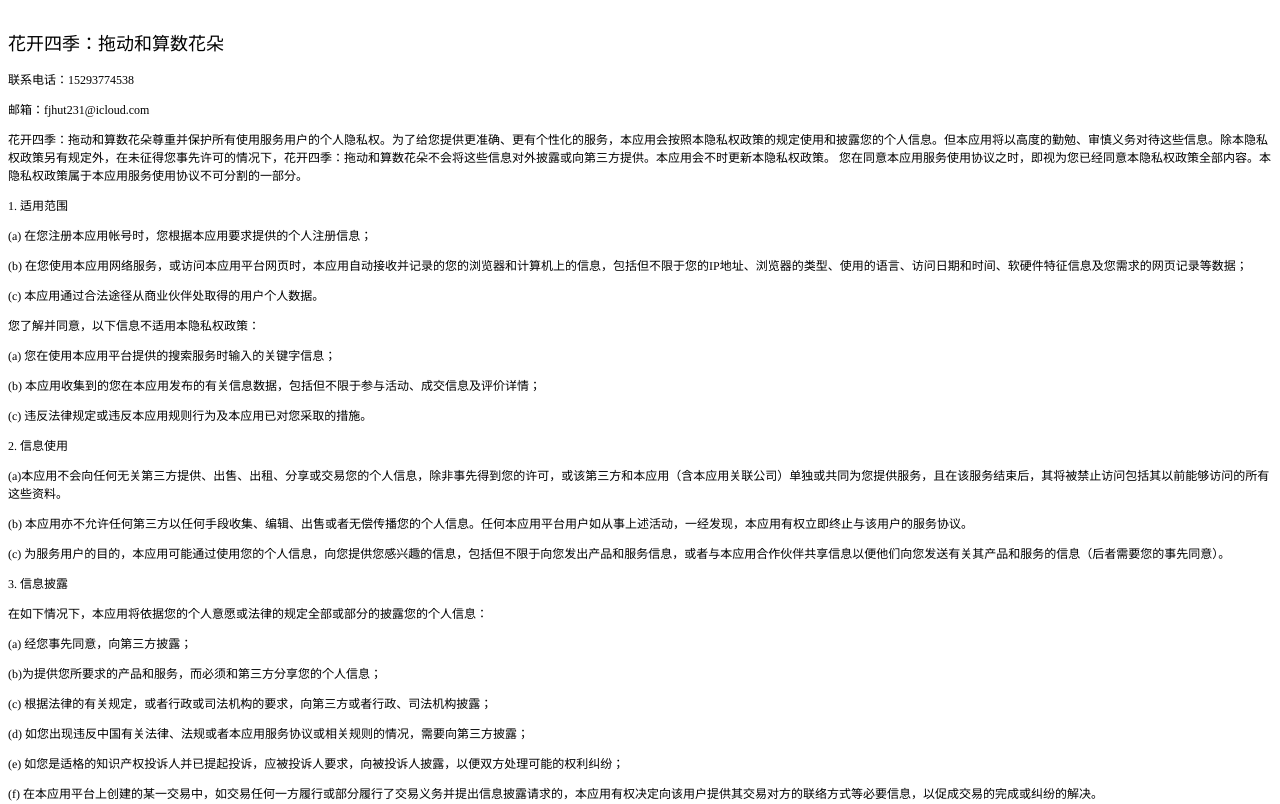
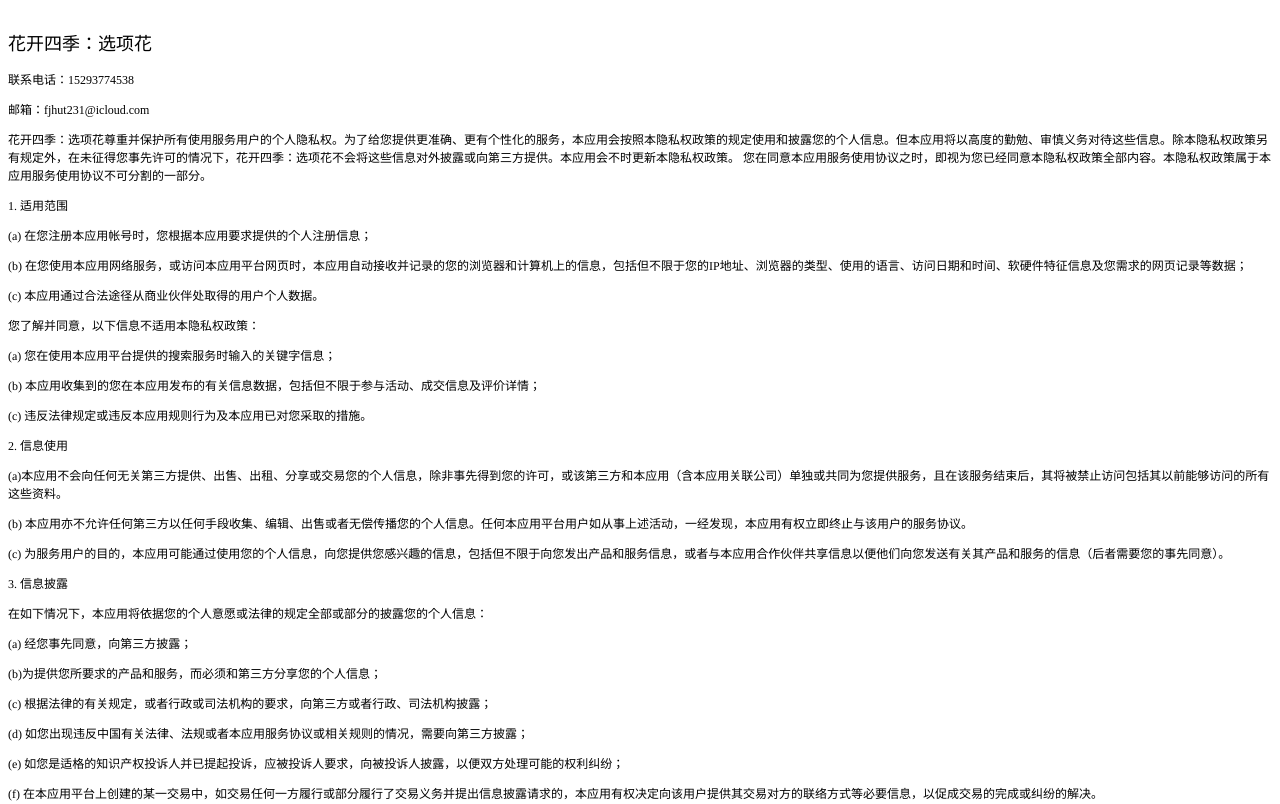
Before and after one commit to danshuihaibian/zenque, a plain HTML site: page index.html in a window 1280 px wide. Shown: the top 804 px of the page. Drawn offline with Linux system fonts and the light colour scheme.

Commit message:
Update index.html

```diff
--- a/index.html
+++ b/index.html
@@ -17,10 +17,10 @@
 </head>
 <body>
 <h2 style="margin: 0.0px 0.0px 14.9px 0.0px; font: 18.0px 'Songti SC'; -webkit-text-stroke: #000000"><span class="s1"><br>
-花开四季：拖动和算数花朵</span></h2>
+花开四季：选项花</span></h2>
 <p class="p2"><span class="s1">联系电话：15293774538</span></p>
 <p class="p2"><span class="s1">邮箱：fjhut231@icloud.com</span></p>
-<p class="p2"><span class="s1">花开四季：拖动和算数花朵尊重并保护所有使用服务用户的个人隐私权。为了给您提供更准确、更有个性化的服务，本应用会按照本隐私权政策的规定使用和披露您的个人信息。但本应用将以高度的勤勉、审慎义务对待这些信息。除本隐私权政策另有规定外，在未征得您事先许可的情况下，花开四季：拖动和算数花朵不会将这些信息对外披露或向第三方提供。本应用会不时更新本隐私权政策。</span><span class="s2"> </span><span class="s1">您在同意本应用服务使用协议之时，即视为您已经同意本隐私权政策全部内容。本隐私权政策属于本应用服务使用协议不可分割的一部分。</span><span class="s2"><span class="Apple-converted-space"> </span></span></p>
+<p class="p2"><span class="s1">花开四季：选项花尊重并保护所有使用服务用户的个人隐私权。为了给您提供更准确、更有个性化的服务，本应用会按照本隐私权政策的规定使用和披露您的个人信息。但本应用将以高度的勤勉、审慎义务对待这些信息。除本隐私权政策另有规定外，在未征得您事先许可的情况下，花开四季：选项花不会将这些信息对外披露或向第三方提供。本应用会不时更新本隐私权政策。</span><span class="s2"> </span><span class="s1">您在同意本应用服务使用协议之时，即视为您已经同意本隐私权政策全部内容。本隐私权政策属于本应用服务使用协议不可分割的一部分。</span><span class="s2"><span class="Apple-converted-space"> </span></span></p>
 <p class="p2"><span class="s2">1. </span><span class="s1">适用范围</span></p>
 <p class="p2"><span class="s2">(a) </span><span class="s1">在您注册本应用帐号时，您根据本应用要求提供的个人注册信息；</span></p>
 <p class="p2"><span class="s2">(b) </span><span class="s1">在您使用本应用网络服务，或访问本应用平台网页时，本应用自动接收并记录的您的浏览器和计算机上的信息，包括但不限于您的</span><span class="s2">IP</span><span class="s1">地址、浏览器的类型、使用的语言、访问日期和时间、软硬件特征信息及您需求的网页记录等数据；</span><span class="s2"><span class="Apple-converted-space"> </span></span></p>
```
